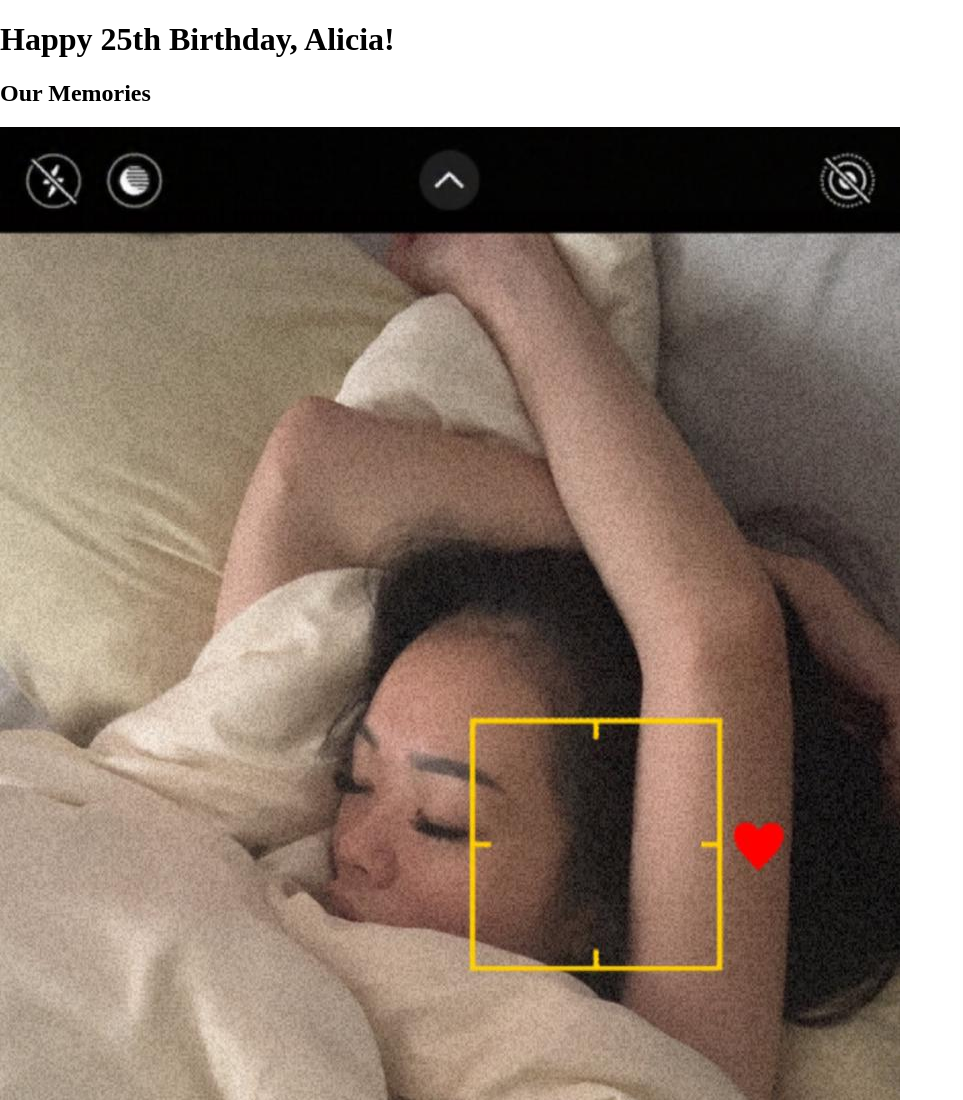
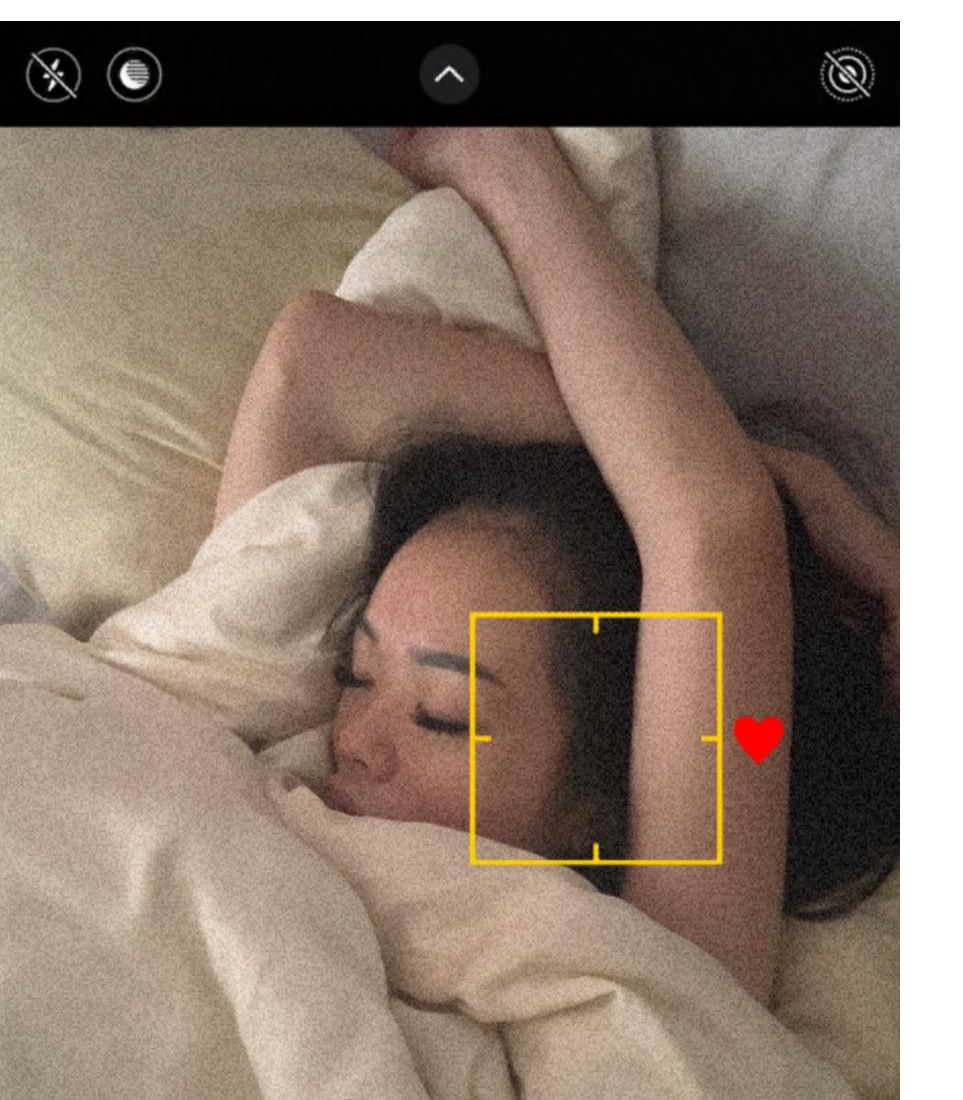
Before and after one commit to ALandAL0615/birthdaysurprise, a plain HTML site: page index.html in a window 1280 px wide. Shown: the top 1100 px of the page, without its empty margins (0-963 px from the left). Drawn offline with Linux system fonts and the light colour scheme.

Commit message:
Add files via upload

```diff
--- a/index.html
+++ b/index.html
@@ -8,11 +8,11 @@
 </head>
 <body>
     <header>
-        <h1>Happy 25th Birthday, Alicia!</h1>
+        <h1> </h1>
     </header>
     <!-- Your existing sections -->
     <section id="gallery">
-        <h2>Our Memories</h2>
+        <h2> </h2>
         <div class="photos">
             <img src="images/photo1.jpg" alt="Memory 1">
             <img src="images/photo2.jpg" alt="Memory 2">
--- a/styles.css
+++ b/styles.css
@@ -143,3 +143,7 @@ body {
 .cs-button-solid:hover {
     background-color: var(--primaryLight);
 }
+
+.photos {
+    transition: transform 0.3s ease-out;
+}
```
